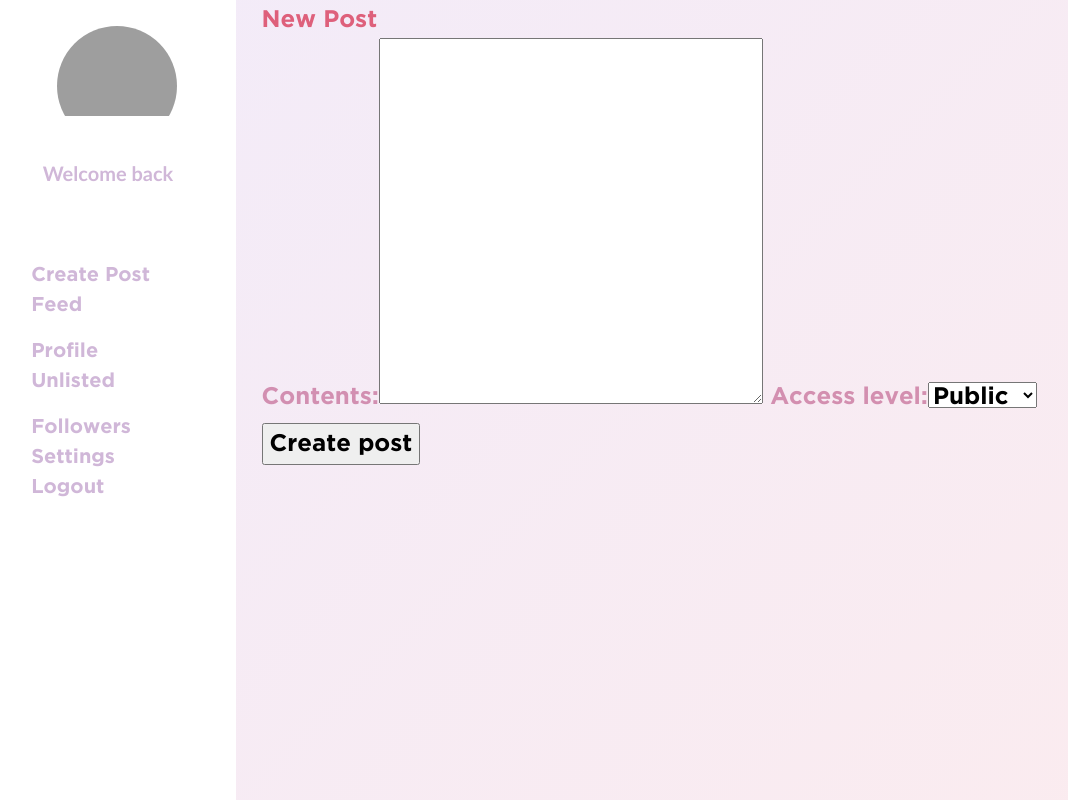
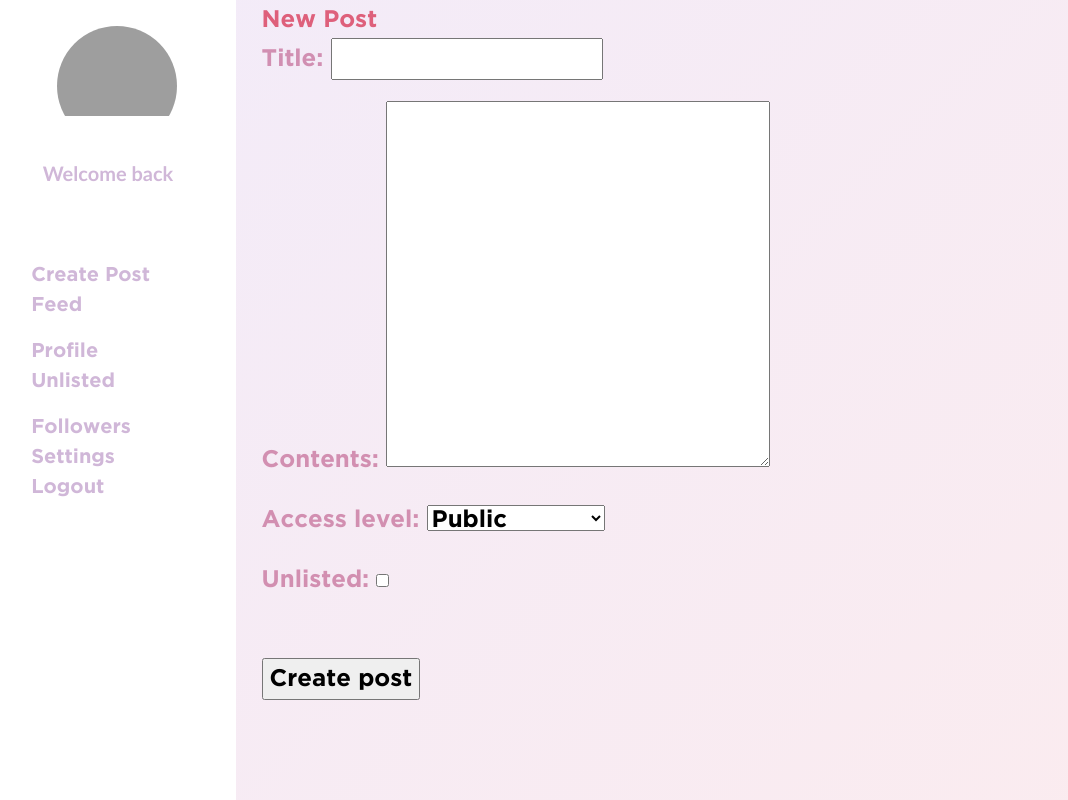
Before and after one commit to CMPUT404ProjectTeam2021W/CMPUT404W21, a Django app: page /create_post/ in a window 1280 px wide. Shown: the whole page, without its empty margins (20-1088 px from the left). Run offline with Django 3.2, Linux system fonts and the light colour scheme; some libraries are stand-ins or nearby versions; grey boxes are pictures that could not be loaded.

Commit message:
changes to models

```diff
--- a/mysite/socialdist/forms.py
+++ b/mysite/socialdist/forms.py
@@ -27,7 +27,7 @@ class ImageForm(forms.ModelForm):
 class CreatePostForm(forms.ModelForm):
     class Meta:
         model = Post
-        fields = ['contents', 'access_level']
+        fields = ['title','contents', 'access_level', 'unlisted']
 
 class CreateCommentForm(forms.ModelForm):
     comment = forms.CharField(max_length=120)
--- a/mysite/socialdist/models.py
+++ b/mysite/socialdist/models.py
@@ -19,21 +19,20 @@ class Author(AbstractUser):
         super(Author, self).save(*args, **kwargs)
 
 class Post(models.Model):
-        # title = models.CharField(max_length=50)
-        # poster = models.ForeignKey(Author, on_delete=models.CASCADE)
-        # body = models.CharField(max_length=2500, blank="False")
-        # created_on = models.DateTimeField(auto_now=True)
-        ACCESS_PUBLIC = 0
-        ACCESS_PRIVATE = 1
+        ACCESS_PUBLIC = 'public'
+        ACCESS_PRIVATE = 'private'
+        ACCESS_FRIENDS = 'friends'
         ACCESS_LEVEL_CHOICES = [
             (ACCESS_PUBLIC, 'Public'),
             (ACCESS_PRIVATE, 'Private'),
+            (ACCESS_FRIENDS, 'Friends Only'),
         ]
         id = models.UUIDField(primary_key=True, default=uuid.uuid4, editable=False)
         # contents = models.CharField(widgets=forms.Textarea, max_length=140, null=True, blank=True)
+        title = models.CharField(max_length=140, null=True, blank=True)
         contents = models.TextField(max_length=140, null=True, blank=True)
-        access_level = models.IntegerField(choices=ACCESS_LEVEL_CHOICES, default=ACCESS_PUBLIC)
-
+        access_level = models.CharField(max_length=140, choices=ACCESS_LEVEL_CHOICES, default=ACCESS_PUBLIC)
+        unlisted = models.BooleanField(default=False)
         created_by = models.ForeignKey(Author, on_delete=models.CASCADE)
         created_at = models.DateTimeField(auto_now_add=True)
         likes = models.ManyToManyField(Author, symmetrical=False, blank=True, related_name="posts+")
--- a/mysite/socialdist/templates/socialdist/author_profile.html
+++ b/mysite/socialdist/templates/socialdist/author_profile.html
@@ -14,7 +14,7 @@
 
   <p><a class="mini-links" href="{% url 'feed' %}"> Feed </a></p>
     <a class="mini-links"href="{% url 'author_profile' user.id %}"> Profile </a><br>
-    <p><a class="mini-links" href="#"> Unlisted </a>  </p>
+    <p><a class="mini-links" href= "#"> Unlisted </a>  </p>
   <a class="mini-links"href="{% url 'followers' user.id %}"> Followers </a><br>
 
   <a class="mini-links"href="{% url 'user_settings' %}"> Settings </a><br>
--- a/mysite/socialdist/templates/socialdist/create_post.html
+++ b/mysite/socialdist/templates/socialdist/create_post.html
@@ -41,7 +41,7 @@
 
   <p><a class="mini-links" href="{% url 'feed' %}"> Feed </a></p>
     <a class="mini-links"href="{% url 'author_profile' user.id %}"> Profile </a><br>
-    <p><a class="mini-links" href="#"> Unlisted </a>  </p>
+    <p><a class="mini-links" href= "#"> Unlisted </a>  </p>
   <a class="mini-links"href="{% url 'followers' user.id %}"> Followers </a><br>
 
   <a class="mini-links"href="{% url 'user_settings' %}"> Settings </a><br>
@@ -55,7 +55,7 @@
 
   <form action="{% url 'create_post' %} " method="post">
               {% csrf_token %}
-              {{ form }}
+              {{ form.as_p }}
               <br>
     <input type="submit" value="Create post" id="submitbtn"/>
   </form>
--- a/mysite/socialdist/templates/socialdist/feed.html
+++ b/mysite/socialdist/templates/socialdist/feed.html
@@ -11,7 +11,7 @@
 
   <p><a class="mini-links" href="{% url 'feed' %}"> Feed </a></p>
     <a class="mini-links"href="{% url 'author_profile' user.id %}"> Profile </a><br>
-    <p><a class="mini-links" href="#"> Unlisted </a>  </p>
+    <p><a class="mini-links" href= "{% url 'unlisted_posts' %}"> Unlisted </a>  </p>
   <a class="mini-links"href="{% url 'followers' user.id %}"> Followers </a><br>
 
   <a class="mini-links"href="{% url 'user_settings' %}"> Settings </a><br>
--- a/mysite/socialdist/templates/socialdist/followers.html
+++ b/mysite/socialdist/templates/socialdist/followers.html
@@ -11,7 +11,7 @@
 
   <p><a class="mini-links" href="{% url 'feed' %}"> Feed </a></p>
     <a class="mini-links"href="{% url 'author_profile' user.id %}"> Profile </a><br>
-    <p><a class="mini-links" href="#"> Unlisted </a>  </p>
+    <p><a class="mini-links" href= "#"> Unlisted </a>  </p>
   <a class="mini-links"href="{% url 'followers' user.id %}"> Followers </a><br>
 
   <a class="mini-links"href="{% url 'user_settings' %}"> Settings </a><br>
--- a/mysite/socialdist/templates/socialdist/profile.html
+++ b/mysite/socialdist/templates/socialdist/profile.html
@@ -10,7 +10,7 @@
 
   <p><a class="mini-links" href="{% url 'feed' %}"> Feed </a></p>
     <a class="mini-links"href="{% url 'author_profile' user.id %}"> Profile </a><br>
-    <p><a class="mini-links" href="#"> Unlisted </a>  </p>
+    <p><a class="mini-links" href= "#"> Unlisted </a>  </p>
   <a class="mini-links"href="{% url 'followers' user.id %}"> Followers </a><br>
 
   <a class="mini-links"href="{% url 'user_settings' %}"> Settings </a><br>
--- a/mysite/socialdist/templates/socialdist/user_settings.html
+++ b/mysite/socialdist/templates/socialdist/user_settings.html
@@ -10,7 +10,7 @@
 
   <p><a class="mini-links" href="{% url 'feed' %}"> Feed </a></p>
     <a class="mini-links"href="{% url 'author_profile' user.id %}"> Profile </a><br>
-    <p><a class="mini-links" href="#"> Unlisted </a>  </p>
+    <p><a class="mini-links" href= "#"> Unlisted </a>  </p>
   <a class="mini-links"href="{% url 'followers' user.id %}"> Followers </a><br>
 
   <a class="mini-links"href="{% url 'user_settings' %}"> Settings </a><br>
--- a/mysite/socialdist/templates/socialdist/view_post.html
+++ b/mysite/socialdist/templates/socialdist/view_post.html
@@ -15,7 +15,7 @@
 
   <p><a class="mini-links" href="{% url 'feed' %}"> Feed </a></p>
     <a class="mini-links"href="{% url 'author_profile' user.id %}"> Profile </a><br>
-    <p><a class="mini-links" href="#"> Unlisted </a>  </p>
+    <p><a class="mini-links" href= "#"> Unlisted </a>  </p>
   <a class="mini-links"href="{% url 'followers' user.id %}"> Followers </a><br>
 
   <a class="mini-links"href="{% url 'user_settings' %}"> Settings </a><br>
--- a/mysite/socialdist/urls.py
+++ b/mysite/socialdist/urls.py
@@ -37,6 +37,8 @@ urlpatterns = [
   path('unlike/<str:post_id>/', views.unlike, name='unlike'),
   path('share/<str:post_id>/', views.share, name='share'),
   path('unshare/<str:post_id>/', views.unshare, name='unshare'),
+  path('unlisted/', views.unlisted_posts, name='unlisted_posts'),
+
 
 ]
 if settings.DEBUG:
--- a/mysite/socialdist/views.py
+++ b/mysite/socialdist/views.py
@@ -26,6 +26,8 @@ def feed(request):
     # post_id_dict - contains the id of the post to iterate through the dictionaries
     # post_liked - contains the boolean value of the current user's like on the post
     posts = Post.objects.all().order_by('-created_at')
+    posts = posts.filter(access_level='public')
+    posts = posts.filter(unlisted='False')
     post_likes_dict = {}
     post_id_dict = {}
     post_liked = {}
@@ -203,3 +205,17 @@ def unshare(request, post_id):
         return redirect(request.META['HTTP_REFERER'])
     else:
         return HttpResponse('not shared')
+
+
+def unlisted_posts(request):
+        posts = Post.objects.filter(created_by=request.user).order_by('-created_at')
+        posts = posts.filter(unlisted='True')
+        post_likes_dict = {}
+        post_id_dict = {}
+        post_liked = {}
+        post_shared = {}
+        for post in posts:
+            post_likes_dict[post] = post.likes.all().count()
+            post_liked[post] = request.user in post.likes.all()
+            post_id_dict[post] = post.id
+        return render(request, 'socialdist/unlisted.html', {'posts': post_likes_dict, 'post_id': post_id_dict, 'post_liked': post_liked})
```
Also changed, not shown: mysite/socialdist/migrations/0001_initial.py.
